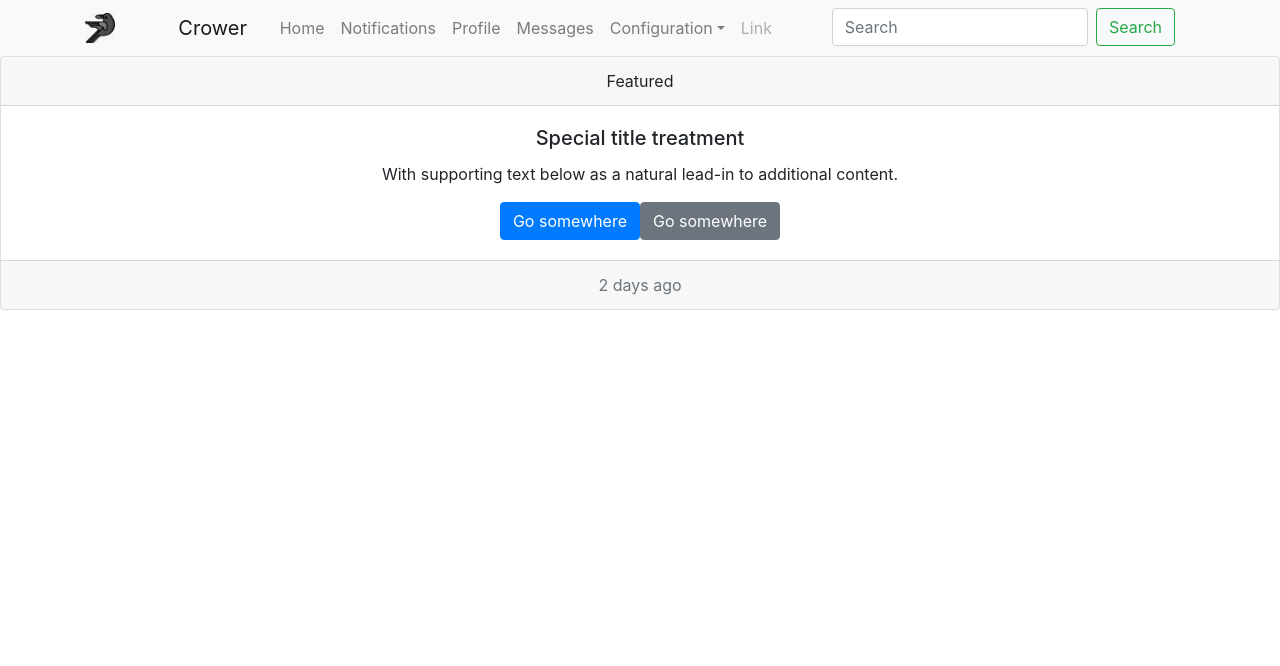
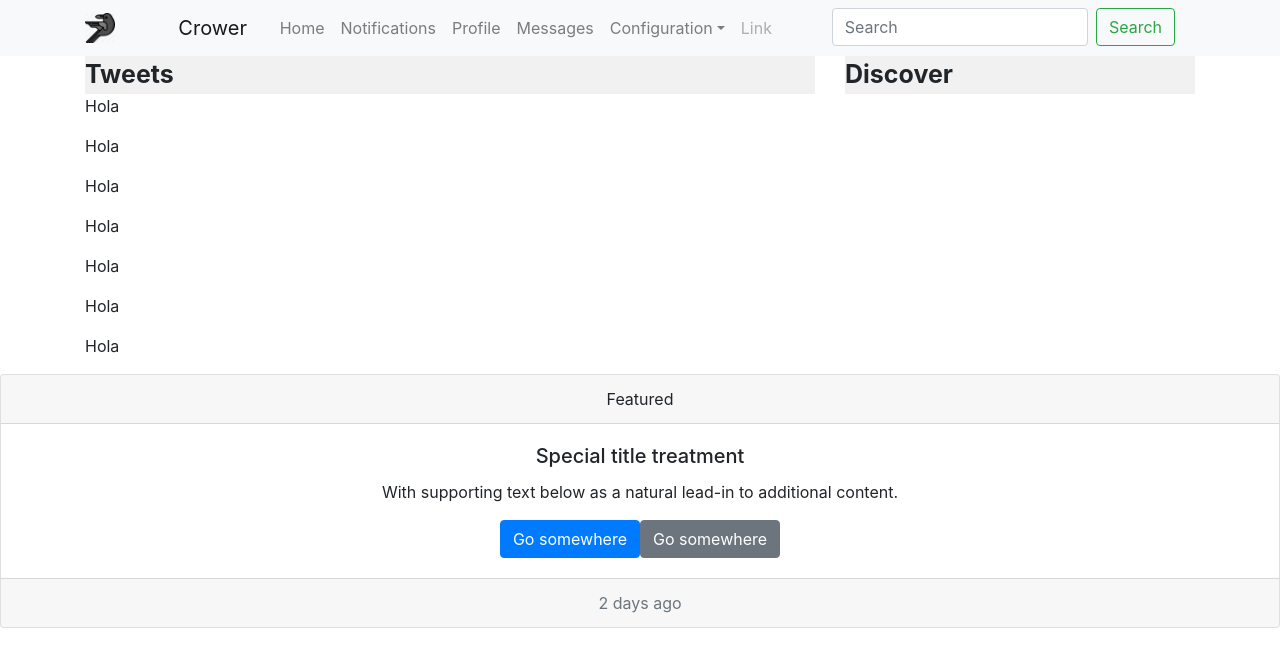
Before and after one commit to FSD0321STR/twitter, a React (Vite) app: page / in a window 1280 px wide. Shown: the top 666 px of the page. Built offline with nearby package versions, Linux system fonts and the light colour scheme.

Commit message:
tweets feed actualization

```diff
--- a/src/App.jsx
+++ b/src/App.jsx
@@ -1,13 +1,15 @@
 import React from "react";
 import Menu from "../src/components/template/menu/menu.jsx";
 import "bootstrap/dist/css/bootstrap.min.css";
-import Footer from "../src/components/template/footer/footer"
+import Footer from "../src/components/template/footer/footer";
+import Feed from "../src/components/template/tweets/list/feed/feed.jsx";
 
 function App() {
   return (
     <div>
       <Menu />
-      <Footer/>
+      <Feed />
+      <Footer />
     </div>
   );
 }
--- /dev/null
+++ b/src/components/template/tweets/list/feed/feed.css
@@ -0,0 +1,13 @@
+.feed {
+  width: fit-content;
+  overflow-y: scroll;
+  border-right: 2px grey;
+}
+
+.feed__header {
+  background-color: rgb(241, 241, 241);
+  position: sticky;
+  top: 0;
+  font-size: 25px;
+  font-weight: bold;
+}
--- /dev/null
+++ b/src/components/template/tweets/list/feed/feed.jsx
@@ -0,0 +1,30 @@
+import React from "react";
+import Container from "react-bootstrap/Container";
+import Row from "react-bootstrap/Row";
+import Col from "react-bootstrap/Col";
+import TweetsFeed from "../feed/tweetsFeed.jsx";
+import "./feed.css";
+import "./widgets.css";
+
+function Feed() {
+  return (
+    <Container>
+      <Row>
+        <Col className="feed" sm={8}>
+          <header className="feed__header">Tweets</header>
+        </Col>
+        <Col className="widgets" sm={4}>
+          <header className="feed__discover">Discover</header>
+        </Col>
+      </Row>
+      <Row>
+        <Col sm={8}>
+          <TweetsFeed />
+        </Col>
+        <Col className="widgets" sm={4}></Col>
+      </Row>
+    </Container>
+  );
+}
+
+export default Feed;
--- /dev/null
+++ b/src/components/template/tweets/list/feed/tweetsFeed.jsx
@@ -0,0 +1,17 @@
+import React from "react";
+
+function tweetsFeed() {
+  return (
+    <div>
+      <p>Hola</p>
+      <p>Hola</p>
+      <p>Hola</p>
+      <p>Hola</p>
+      <p>Hola</p>
+      <p>Hola</p>
+      <p>Hola</p>
+    </div>
+  );
+}
+
+export default tweetsFeed;
--- /dev/null
+++ b/src/components/template/tweets/list/feed/widgets.css
@@ -0,0 +1,7 @@
+.feed__discover {
+  background-color: rgb(241, 241, 241);
+  position: sticky;
+  top: 0;
+  font-size: 25px;
+  font-weight: bold;
+}
--- /dev/null
+++ b/src/components/template/tweets/list/list.jsx
@@ -0,0 +1 @@
+import React from "react";
```
